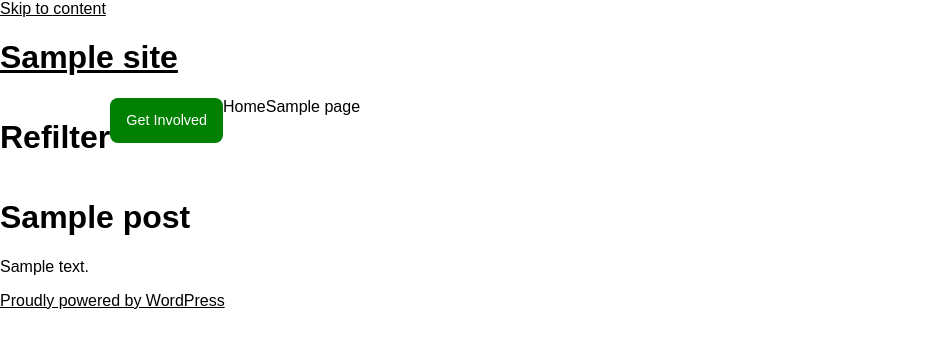
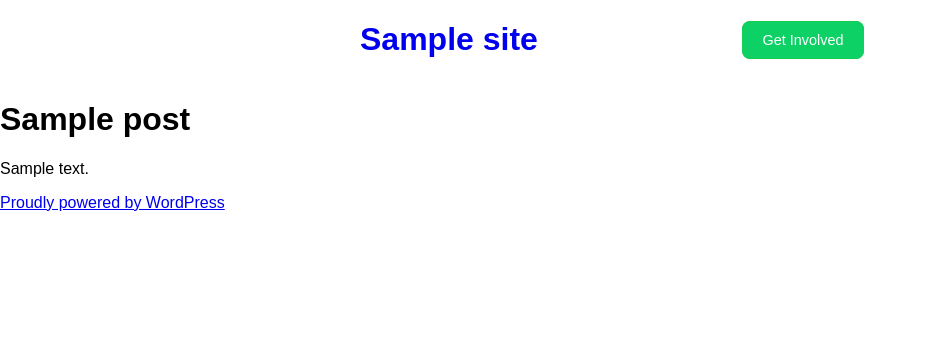
Before and after one commit to redacademy/refilter, a WordPress theme: template themes/refilter/home.php in a window 1280 px wide. Shown: the top 348 px of the page, without its empty margins (0-927 px from the left). Run offline with PHP 8.4 and a stand-in for WordPress, Linux system fonts and the light colour scheme; the site name, menu and one post (Sample post) are stand-ins, and other content is empty.

Commit message:
style navigation more

```diff
--- a/themes/refilter/header.php
+++ b/themes/refilter/header.php
@@ -21,17 +21,15 @@
 			<a class="skip-link screen-reader-text" href="#content"><?php echo esc_html( 'Skip to content' ); ?></a>
 
 			<header id="masthead" class="site-header" role="banner">
+				<nav id="site-navigation" class="main-navigation" role="navigation">
 				<section class="site-branding">
 					<h1 class="site-title screen-reader-text"><a href="<?php echo esc_url( home_url( '/' ) ); ?>" rel="home"><?php bloginfo( 'name' ); ?></a></h1>
 					<p class="site-description"><?php bloginfo( 'description' ); ?></p>
 				</section><!-- .site-branding -->
-
-				<nav id="site-navigation" class="main-navigation" role="navigation">
-				<h1 class="navbar-logo">Refilter</h1>
-				<div class="navbar-btn">
+				<section class="navbar-btn">
 				<a class="btn-green-full" href="#">Get Involved</a>
-				</div>
-					<button class="menu-toggle navbar-hamburger" aria-controls="primary-menu" aria-expanded="false"><?php echo esc_html( 'Primary Menu' ); ?></button>
+				</section>
+					<button class="menu-toggle navbar-hamburger" aria-controls="primary-menu" aria-expanded="false"><?php echo esc_html( 'hamburger' ); ?></button>
 					<?php wp_nav_menu( array( 'theme_location' => 'primary', 'menu_id' => 'primary-menu' ) ); ?>
 				</nav><!-- #site-navigation -->
 			</header><!-- #masthead -->
--- a/themes/refilter/sass/_components.scss
+++ b/themes/refilter/sass/_components.scss
@@ -1,8 +1,10 @@
 .btn-green-full {
     text-decoration: none;
     color: #fff;
-    background: green;
-    padding: 0.9rem 1rem;
+    border: 1px solid #17cf54;
+    background: #0ed166;
+    padding: 0.65rem 1.2rem;
+    color: #fff;
     border-radius: 8px;
     font-size: 0.9rem;
 }
--- a/themes/refilter/sass/_forms.scss
+++ b/themes/refilter/sass/_forms.scss
@@ -1,18 +1,6 @@
 /*--------------------------------------------------------------
 # Forms
 --------------------------------------------------------------*/
-
-/* Buttons */
-
-button,
-input[type="button"],
-input[type="reset"],
-input[type="submit"] {
-	border: 1px solid;
-	border-color: #ccc #ccc #bbb;
-	border-radius: 3px;
-	background: #e6e6e6;
-}
 
 /* Fields */
 
--- a/themes/refilter/sass/_navigation.scss
+++ b/themes/refilter/sass/_navigation.scss
@@ -3,108 +3,107 @@
 --------------------------------------------------------------*/
 
 /* Links */
-a {
-    color: #000;
-    &:visited {
-        color: #000;
+.skip-link {
+    display: none;
 }
-    &:hover,
-    &:focus,
-    &:active {
-        color: #000;
-    }
-    &:focus {
-        outline: thin dotted;
-    }
-    &:hover,
-    &:active {
-        outline: 0;
-    }
+
+.site-header {
+    display: flex;
+    background: transparent;
+    width: 100%;
 }
 /* Menus */
 .main-navigation {
     display: flex;
     width: 100%;
-    ul {
-        display: none;
-        list-style: none;
-        margin: 0;
-        padding-left: 0;
-        ul {
-            box-shadow: 0 3px 3px rgba(0, 0, 0, 0.2);
-            float: left;
-            position: absolute;
-            top: 0;
-            left: -999rem;
-            z-index: 99999;
-            ul {
-                left: -999rem;
-                top: 0;
+    justify-content: space-between;
+    align-items: center;
+    z-index: 2;
+
+    .site-branding {
+        flex-basis: 30%;
+        padding-left: 1.7rem;
     }
-            li {
-                &:hover > ul,
-                &.focus > ul {
-                    left: 100%;
+
+    .navbar-btn {
+        flex-basis: 30%;
+        text-align: right;
     }
-            }
+
     a {
-                width: 200px;
-            }
-            :hover > a,
-            .focus > a {
-            }
-            a:hover,
-            a.focus {
-            }
-        }
-        li:hover > ul,
-        li.focus > ul {
-            left: auto;
-        }
-    }
-    li {
-        float: left;
-        position: relative;
-        &:hover > a,
-        &.focus > a {
-        }
-    }
-    a {
-        display: block;
         text-decoration: none;
     }
-    .current_page_item > a,
-    .current-menu-item > a,
-    .current_page_ancestor > a {
+
+    .nav-menu {
+        padding: 0;
+        margin: 0;
+        list-style-type: none;
+        display: none;
     }
 }
 /* Small menu. */
-.menu-toggle,
-.main-navigation.toggled ul {
-    display: block;
+
+.menu-toggle {
+    border: none;
+    background: transparent;
 }
+
+
+.main-navigation.toggled .nav-menu {
+    background: #fff;
+    z-index: 2;
+    display: flex;
+    justify-content: center;
+    flex-direction: column;
+    align-items: flex-start;
+    position: absolute;
+    top: 0;
+    left: 0;
+    right: 0;
+    bottom: 0;
+    height: 40vh;
+    z-index: -1;
+
+    li {
+        padding-top: 1.8rem;
+        font-size: 1.1rem;
+        padding-left: 1.7rem;
+
+        &:first-child {
+            margin-top: 3rem;
+        }
+    }
+}
+
 @media screen and (min-width: 768px) {
+
         .menu-toggle {
             display: none;
         }
-    .main-navigation ul {
-        display: block;
+
+        .main-navigation {
+            justify-content: space-evenly;
+            width: 80%;
+            margin: 0 auto;
+
+        .site-branding {
+            order: 1;
+        }
+
+        .menu-menu-1-container  {
+            order: 2;
+
+            .nav-menu {
+                display: flex;
+                li {
+                padding-right: 1rem;
                 }
             }
-.comment-navigation,
-.posts-navigation,
-.post-navigation {
-    .site-main & {
-        margin: 0 0 0 0;
-        overflow: hidden;
         }
-    .nav-previous {
-        float: left;
-        width: 50%;
-    }
-    .nav-next {
-        float: right;
-        text-align: right;
-        width: 50%;
+
+        .navbar-btn {
+            order: 3;
+            text-align: left;
         }
     }
+}
--- a/themes/refilter/style.css
+++ b/themes/refilter/style.css
@@ -238,16 +238,6 @@ img {
 /*--------------------------------------------------------------
 # Forms
 --------------------------------------------------------------*/
-/* Buttons */
-button,
-input[type="button"],
-input[type="reset"],
-input[type="submit"] {
-  border: 1px solid;
-  border-color: #ccc #ccc #bbb;
-  border-radius: 3px;
-  background: #e6e6e6; }
-
 /* Fields */
 input[type="text"],
 input[type="email"],
@@ -280,8 +270,10 @@ textarea {
 .btn-green-full {
   text-decoration: none;
   color: #fff;
-  background: green;
-  padding: 0.9rem 1rem;
+  border: 1px solid #17cf54;
+  background: #0ed166;
+  padding: 0.65rem 1.2rem;
+  color: #fff;
   border-radius: 8px;
   font-size: 0.9rem; }
 
@@ -289,82 +281,107 @@ textarea {
 # Navigation
 --------------------------------------------------------------*/
 /* Links */
-a {
-  color: #000; }
-  a:visited {
-    color: #000; }
-  a:hover, a:focus, a:active {
-    color: #000; }
-  a:focus {
-    outline: thin dotted; }
-  a:hover, a:active {
-    outline: 0; }
+.skip-link {
+  display: none; }
+
+.site-header {
+  display: -webkit-box;
+  display: -ms-flexbox;
+  display: flex;
+  background: transparent;
+  width: 100%; }
 
 /* Menus */
 .main-navigation {
   display: -webkit-box;
   display: -ms-flexbox;
   display: flex;
-  width: 100%; }
-  .main-navigation ul {
-    display: none;
-    list-style: none;
+  width: 100%;
+  -webkit-box-pack: justify;
+      -ms-flex-pack: justify;
+          justify-content: space-between;
+  -webkit-box-align: center;
+      -ms-flex-align: center;
+          align-items: center;
+  z-index: 2; }
+  .main-navigation .site-branding {
+    -ms-flex-preferred-size: 30%;
+        flex-basis: 30%;
+    padding-left: 1.7rem; }
+  .main-navigation .navbar-btn {
+    -ms-flex-preferred-size: 30%;
+        flex-basis: 30%;
+    text-align: right; }
+  .main-navigation a {
+    text-decoration: none; }
+  .main-navigation .nav-menu {
+    padding: 0;
     margin: 0;
-    padding-left: 0; }
-    .main-navigation ul ul {
-      -webkit-box-shadow: 0 3px 3px rgba(0, 0, 0, 0.2);
-              box-shadow: 0 3px 3px rgba(0, 0, 0, 0.2);
-      float: left;
-      position: absolute;
-      top: 0;
-      left: -999rem;
-      z-index: 99999; }
-      .main-navigation ul ul ul {
-        left: -999rem;
-        top: 0; }
-      .main-navigation ul ul li:hover > ul,
-      .main-navigation ul ul li.focus > ul {
-        left: 100%; }
-      .main-navigation ul ul a {
-        width: 200px; }
-    .main-navigation ul li:hover > ul,
-    .main-navigation ul li.focus > ul {
-      left: auto; }
-  .main-navigation li {
-    float: left;
-    position: relative; }
-  .main-navigation a {
-    display: block;
-    text-decoration: none; }
+    list-style-type: none;
+    display: none; }
 
 /* Small menu. */
-.menu-toggle,
-.main-navigation.toggled ul {
-  display: block; }
+.menu-toggle {
+  border: none;
+  background: transparent; }
+
+.main-navigation.toggled .nav-menu {
+  background: #fff;
+  z-index: 2;
+  display: -webkit-box;
+  display: -ms-flexbox;
+  display: flex;
+  -webkit-box-pack: center;
+      -ms-flex-pack: center;
+          justify-content: center;
+  -webkit-box-orient: vertical;
+  -webkit-box-direction: normal;
+      -ms-flex-direction: column;
+          flex-direction: column;
+  -webkit-box-align: start;
+      -ms-flex-align: start;
+          align-items: flex-start;
+  position: absolute;
+  top: 0;
+  left: 0;
+  right: 0;
+  bottom: 0;
+  height: 40vh;
+  z-index: -1; }
+  .main-navigation.toggled .nav-menu li {
+    padding-top: 1.8rem;
+    font-size: 1.1rem;
+    padding-left: 1.7rem; }
+    .main-navigation.toggled .nav-menu li:first-child {
+      margin-top: 3rem; }
 
 @media screen and (min-width: 768px) {
   .menu-toggle {
     display: none; }
-  .main-navigation ul {
-    display: block; } }
-
-.site-main .comment-navigation, .site-main
-.posts-navigation, .site-main
-.post-navigation {
-  margin: 0 0 0 0;
-  overflow: hidden; }
-
-.comment-navigation .nav-previous,
-.posts-navigation .nav-previous,
-.post-navigation .nav-previous {
-  float: left;
-  width: 50%; }
-
-.comment-navigation .nav-next,
-.posts-navigation .nav-next,
-.post-navigation .nav-next {
-  float: right;
-  text-align: right;
-  width: 50%; }
+  .main-navigation {
+    -webkit-box-pack: space-evenly;
+        -ms-flex-pack: space-evenly;
+            justify-content: space-evenly;
+    width: 80%;
+    margin: 0 auto; }
+    .main-navigation .site-branding {
+      -webkit-box-ordinal-group: 2;
+          -ms-flex-order: 1;
+              order: 1; }
+    .main-navigation .menu-menu-1-container {
+      -webkit-box-ordinal-group: 3;
+          -ms-flex-order: 2;
+              order: 2; }
+      .main-navigation .menu-menu-1-container .nav-menu {
+        display: -webkit-box;
+        display: -ms-flexbox;
+        display: flex; }
+        .main-navigation .menu-menu-1-container .nav-menu li {
+          padding-right: 1rem; }
+    .main-navigation .navbar-btn {
+      -webkit-box-ordinal-group: 4;
+          -ms-flex-order: 3;
+              order: 3;
+      text-align: left; } }
 
 /* Front page */
```
Also changed, not shown: themes/refilter/build/css/style.min.css, 1 other file. Lines whose indentation alone changed are shown as unchanged.
